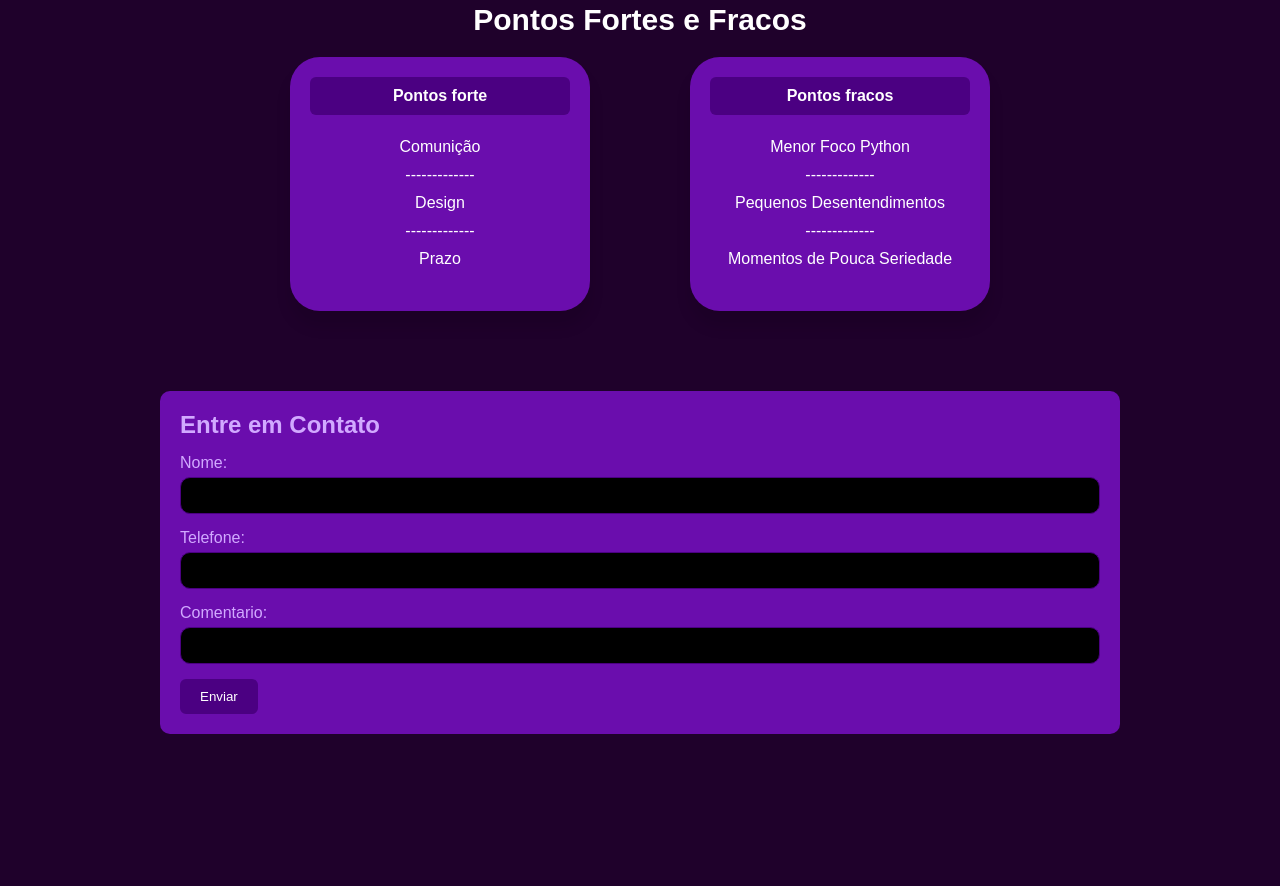
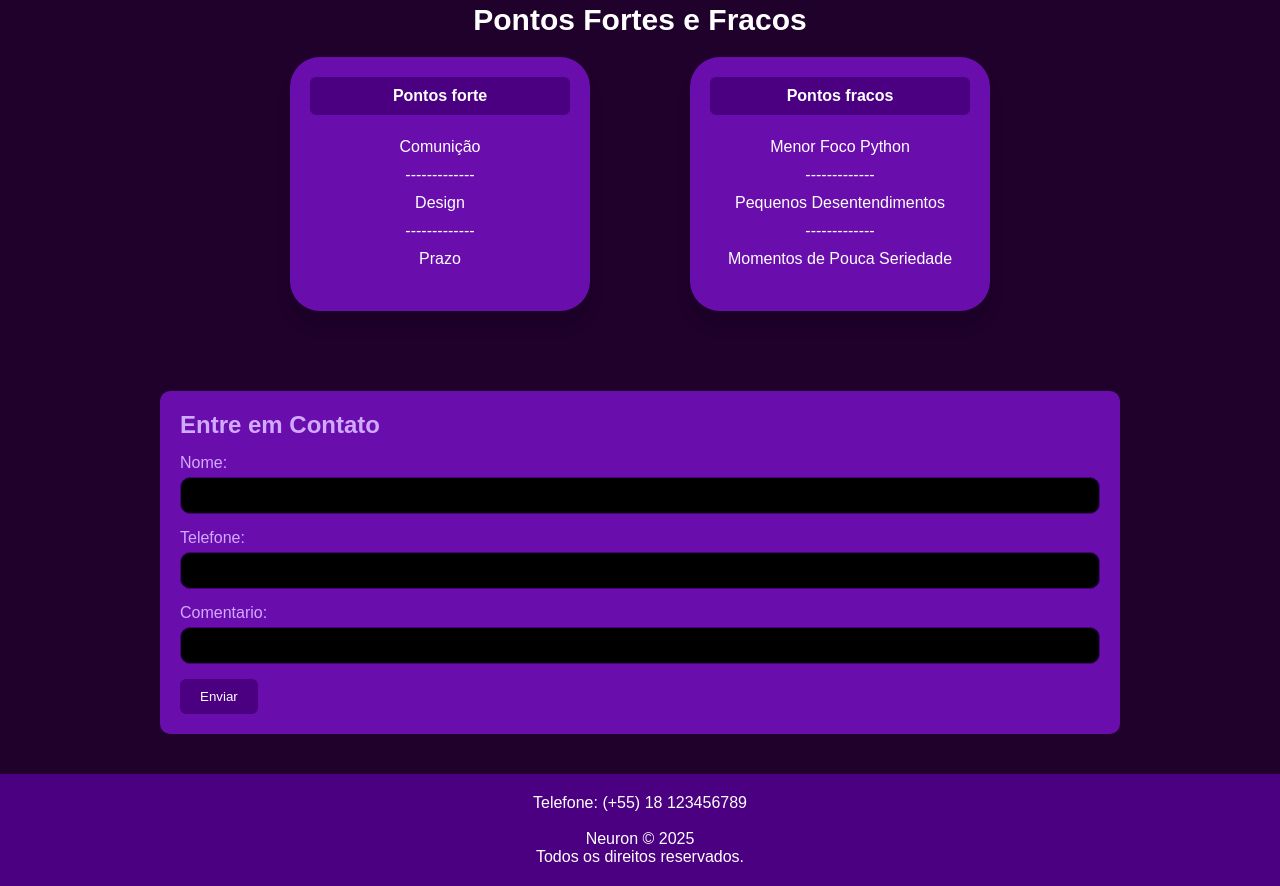
Before and after one commit to Kaua-Cardoso-Barbosa/Neuron, a plain HTML site: page Neuron/index.html in a window 1280 px wide. Shown: the part 659-1545 px from the top of the page. Before the commit the page ends 1433 px from the top, so only its background shows below. Drawn offline with Linux system fonts and the light colour scheme.

Commit message:
agora com rodape
aaa

```diff
--- a/Neuron/index.html
+++ b/Neuron/index.html
@@ -102,6 +102,14 @@
          <button class="botão-final" type="submit">Enviar</button>
     </section>
     </main>
+   <footer>
+        <div class="rodape">
+            <p>Telefone: (+55) 18 123456789</p>
+            <br>
+            <p>Neuron &copy; 2025</p>
+            <p>Todos os direitos reservados.</p>
 
+        </div>
+   </footer>
 </body>
 </html>
--- a/Neuron/static/css/style.css
+++ b/Neuron/static/css/style.css
@@ -160,3 +160,18 @@ input[type="text"] {
     font-size: 35px;
     margin-bottom: 20px;
 }
+
+.rodape {
+    background-color: #4B0082;
+    color: white;
+    text-align: center;
+    padding: 20px 0;
+    position: relative;
+    bottom: 0;
+    width: 100%;
+}
+
+
+footer {
+    background-color: #4B0082;
+}
```
